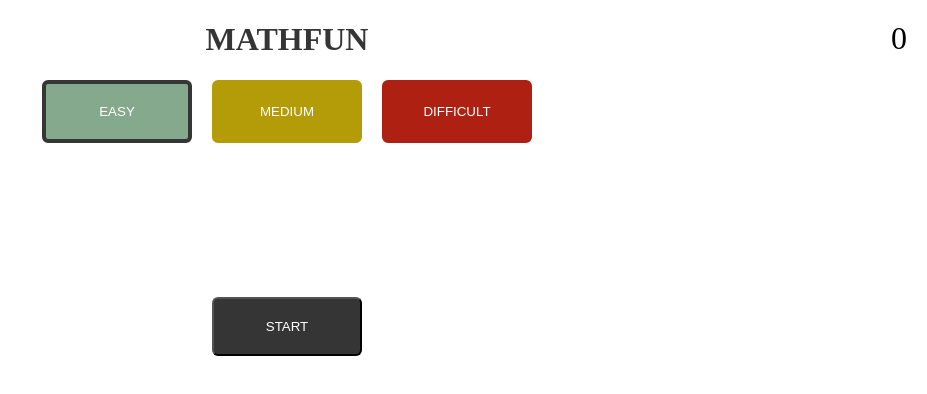
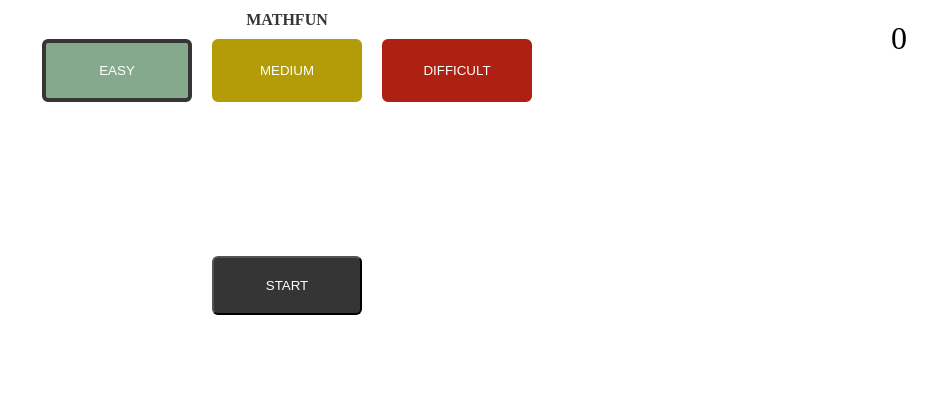
Before and after one commit to daalve1/mathfun, a SvelteKit app: page / in a window 1280 px wide. Shown: the top 394 px of the page, without its empty margins (353-1280 px from the left). Built offline with nearby package versions, Linux system fonts and the light colour scheme.

Commit message:
Cambiado tamaño texto

```diff
--- a/src/routes/+page.svelte
+++ b/src/routes/+page.svelte
@@ -252,6 +252,10 @@
         margin: 3em 0;
     }
 
+    h1 {
+        font-size: unset;
+    }
+
     .reset {
         display: block;
         margin: 1em auto;
```
